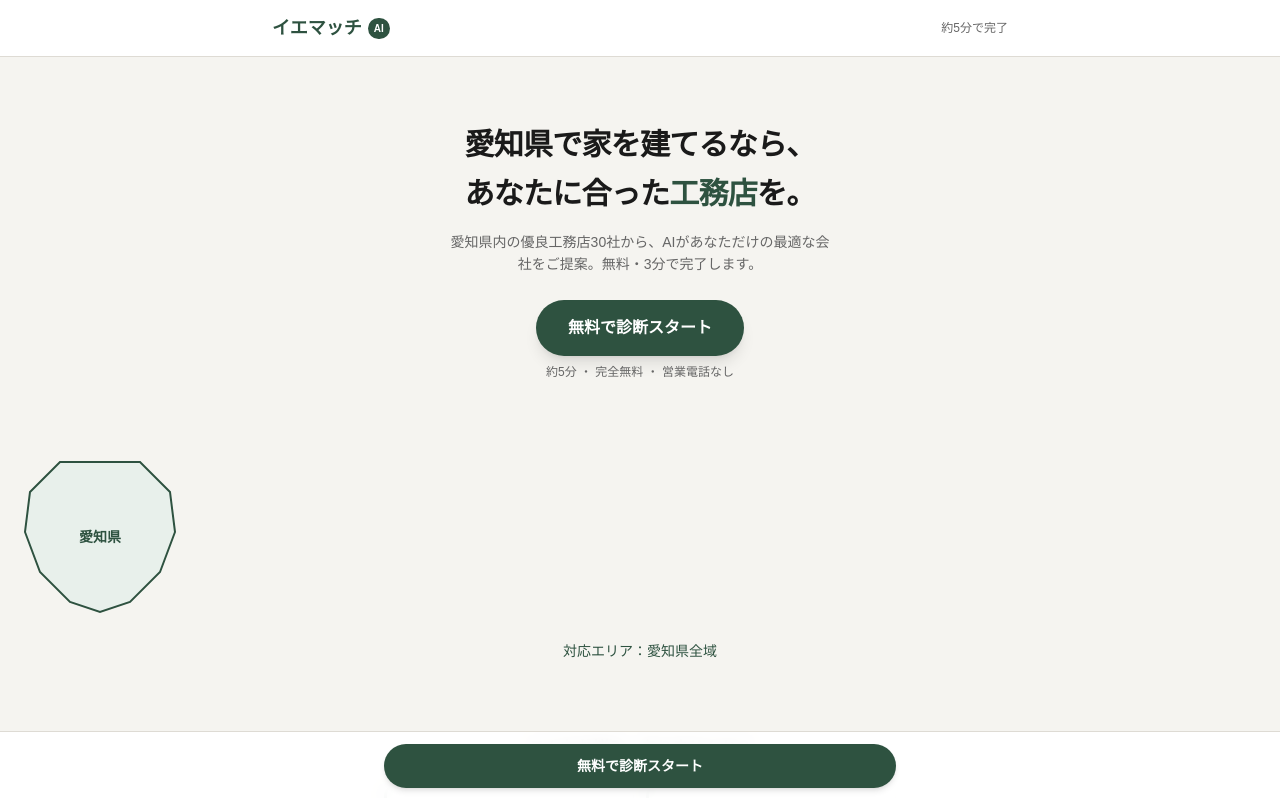
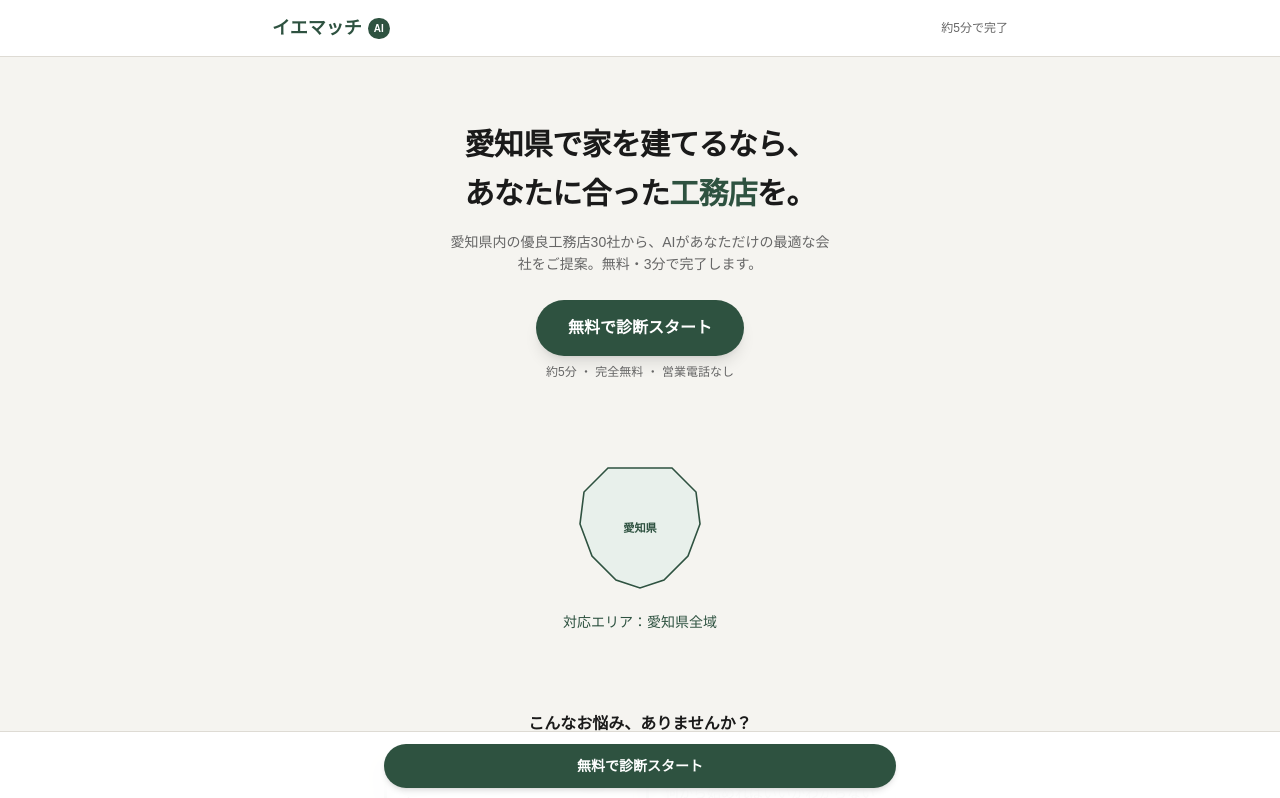
Before and after one commit to kaiseikawashima-hash/iematch, a Next.js app in the folder iematch/: page /aichi in a window 1280 px wide. Shown: the top 798 px of the page. Built offline with nearby package versions, Linux system fonts and the light colour scheme.

Commit message:
fix: 愛知LP地図SVGの中央寄せとスマホレイアウト修正
インラインstyleをTailwind flexクラスに置き換え、
SVGサイズを160x144に縮小してスマホ表示を改善。

```diff
--- a/iematch/src/app/aichi/page.tsx
+++ b/iematch/src/app/aichi/page.tsx
@@ -35,14 +35,13 @@ export default function AichiPage() {
       </section>
 
       {/* 愛知エリア地図 */}
-      <div style={{textAlign: 'center', margin: '24px 0'}}>
+      <div className="flex flex-col items-center my-8">
         <svg
           viewBox="0 0 200 180"
-          width="200"
-          height="180"
+          width="160"
+          height="144"
           xmlns="http://www.w3.org/2000/svg"
         >
-          {/* 愛知県の簡易シルエット（多角形で近似） */}
           <polygon
             points="60,10 140,10 170,40 175,80 160,120 130,150 100,160 70,150 40,120 25,80 30,40"
             fill="#E8F0EB"
@@ -51,7 +50,7 @@ export default function AichiPage() {
           />
           <text x="100" y="90" textAnchor="middle" fill="#2E5240" fontSize="14" fontWeight="bold">愛知県</text>
         </svg>
-        <p style={{color: '#2E5240', fontSize: '14px', marginTop: '8px'}}>対応エリア：愛知県全域</p>
+        <p className="text-sm mt-2" style={{color: '#2E5240'}}>対応エリア：愛知県全域</p>
       </div>
 
       {/* 課題訴求セクション */}
```
